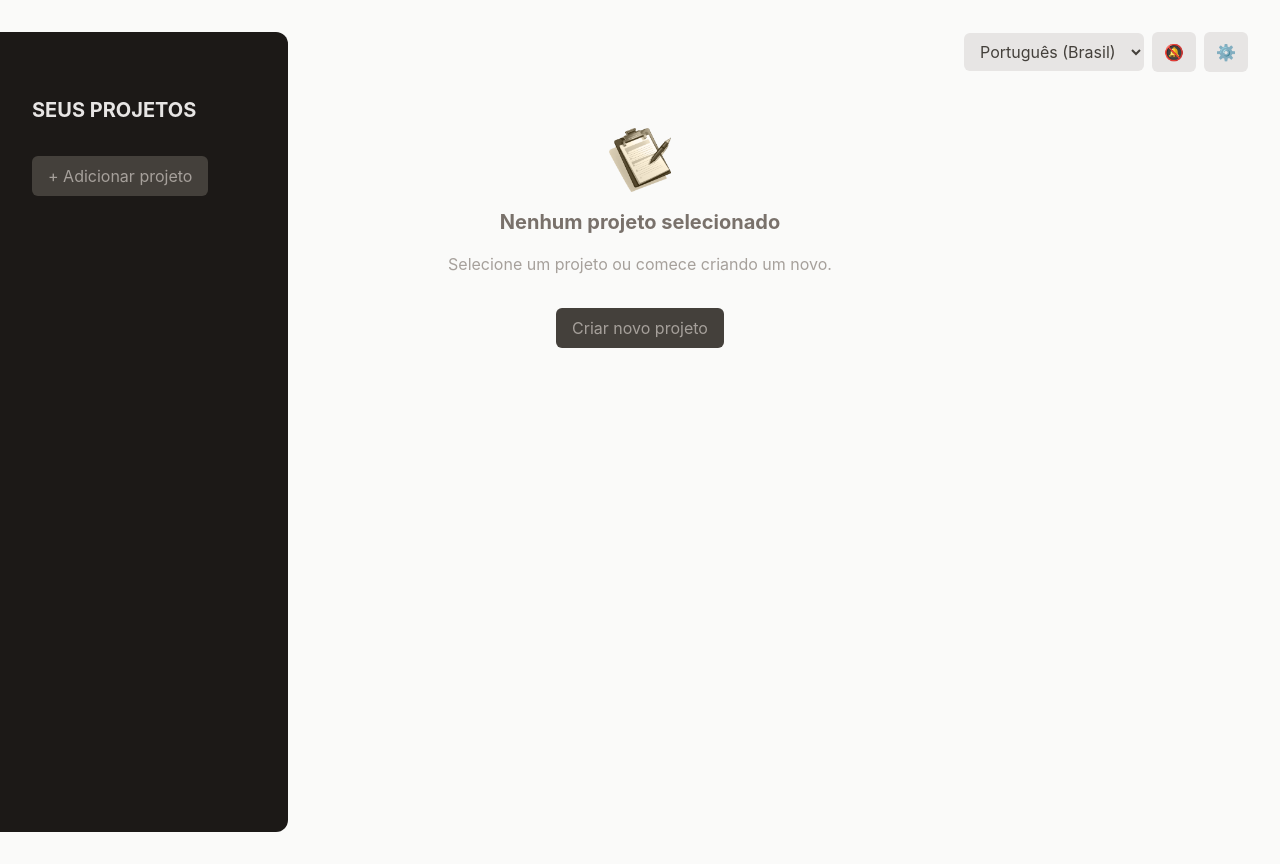
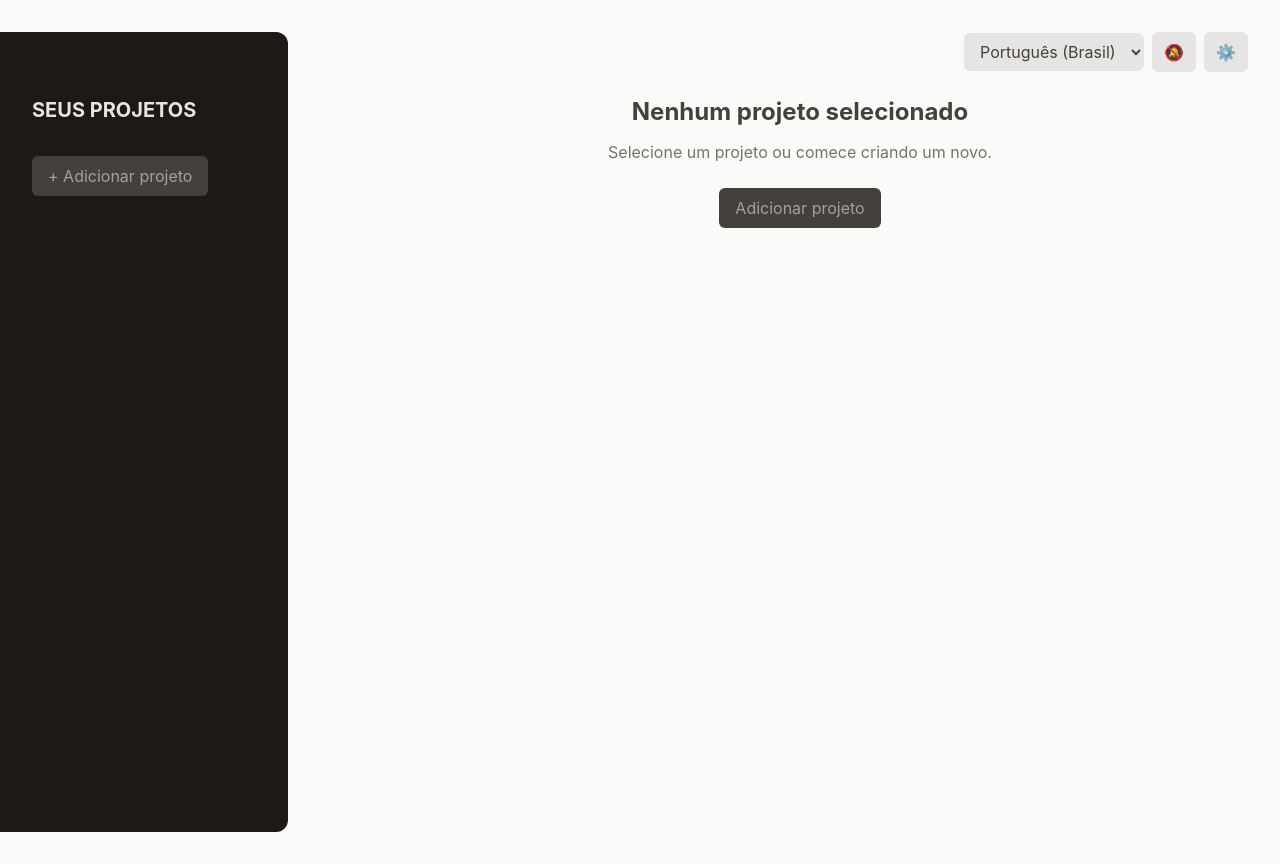
Before and after one commit to dosantosdev/Lembrol, a React (Vite) app: page / in a window 1280 px wide. Built offline with nearby package versions, Linux system fonts and the light colour scheme.

Commit message:
feat: enhance task validation and improve UI for task creation

```diff
--- a/src/components/projects/NoProjectSelected.jsx
+++ b/src/components/projects/NoProjectSelected.jsx
@@ -1,4 +1,3 @@
-import noProjectImage from "../../assets/no-projects.png";
 import { useLanguage } from "../../i18n/LanguageContext.jsx";
 import { useProjectContext } from "../../store/ProjectContext.jsx";
 import Button from "../ui/Button.jsx";
@@ -14,26 +13,18 @@ export default function NoProjectSelected() {
   }
 
   return (
-    <div className="mt-24 text-center w-2/3">
-      <img
-        src={noProjectImage}
-        alt={t("common", "imageAlt")}
-        className="w-16 h-16 object-contain mx-auto"
-      />
-
-      <h2 className="text-xl font-bold text-stone-500 my-4">
+    <div className="mt-16 text-center">
+      <h2 className="text-2xl font-bold text-stone-700">
         {t("projects", "noSelected")}
       </h2>
 
-      <p className="text-stone-400 mb-4">
+      <p className="mx-auto mt-3 max-w-md text-stone-500">
         {t("projects", "noSelectedDescription")}
       </p>
 
-      <p className="mt-8">
-        <Button onClick={handleStartAddProject}>
-          {t("projects", "create")}
-        </Button>
-      </p>
+      <div className="mt-6">
+        <Button onClick={handleStartAddProject}>{t("projects", "add")}</Button>
+      </div>
     </div>
   );
 }
--- a/src/components/tasks/NewTask.jsx
+++ b/src/components/tasks/NewTask.jsx
@@ -1,5 +1,6 @@
-import { useState } from "react";
+import { useRef, useState } from "react";
 import { useLanguage } from "../../i18n/LanguageContext.jsx";
+import Modal from "../ui/Modal.jsx";
 
 export default function NewTask({ onAdd }) {
   const { t } = useLanguage();
@@ -10,10 +11,23 @@ export default function NewTask({ onAdd }) {
   const [reminderMinutes, setReminderMinutes] = useState("");
   const [priority, setPriority] = useState("medium");
 
+  const modal = useRef();
+
   function handleSubmit(event) {
     event.preventDefault();
 
     if (!enteredTask.trim()) {
+      modal.current.open();
+      return;
+    }
+
+    if (dueTime && !dueDate) {
+      modal.current.open();
+      return;
+    }
+
+    if (reminderMinutes !== "" && !dueDate) {
+      modal.current.open();
       return;
     }
 
@@ -33,7 +47,24 @@ export default function NewTask({ onAdd }) {
     setPriority("medium");
   }
 
+  function getValidationMessage() {
+    if (!enteredTask.trim()) {
+      return t("validation", "missingValues");
+    }
+
+    if (dueTime && !dueDate) {
+      return t("tasks", "timeRequiresDate");
+    }
+
+    if (reminderMinutes !== "" && !dueDate) {
+      return t("tasks", "reminderRequiresDate");
+    }
+
+    return "";
+  }
+
   return (
+    <>
       <form onSubmit={handleSubmit} className="rounded-md bg-stone-100 p-5">
         <div>
           <label className="block text-sm font-medium text-stone-700">
@@ -126,5 +157,14 @@ export default function NewTask({ onAdd }) {
           </button>
         </div>
       </form>
+
+      <Modal ref={modal} buttonCaption={t("common", "okay")}>
+        <h2 className="text-xl font-bold text-stone-700">
+          {t("validation", "invalidInput")}
+        </h2>
+
+        <p className="mt-3 text-stone-600">{getValidationMessage()}</p>
+      </Modal>
+    </>
   );
 }
--- a/src/i18n/en-US.js
+++ b/src/i18n/en-US.js
@@ -53,6 +53,9 @@ const enUS = {
     priorityLow: "Low",
     deleteTitle: "Delete task?",
     deleteMessage: "Are you sure you want to delete this task?",
+    timeRequiresDate: "To set a time, please also provide a date.",
+
+    reminderRequiresDate: "To use a reminder, please also provide a date.",
   },
 
   reminders: {
--- a/src/i18n/pt-BR.js
+++ b/src/i18n/pt-BR.js
@@ -53,6 +53,9 @@ const ptBR = {
     priorityLow: "Baixa",
     deleteTitle: "Excluir tarefa?",
     deleteMessage: "Tem certeza que deseja excluir esta tarefa?",
+    timeRequiresDate: "Para definir um horário, informe também uma data.",
+
+    reminderRequiresDate: "Para usar um lembrete, informe também uma data.",
   },
 
   reminders: {
```
Lines whose indentation alone changed are shown as unchanged.
